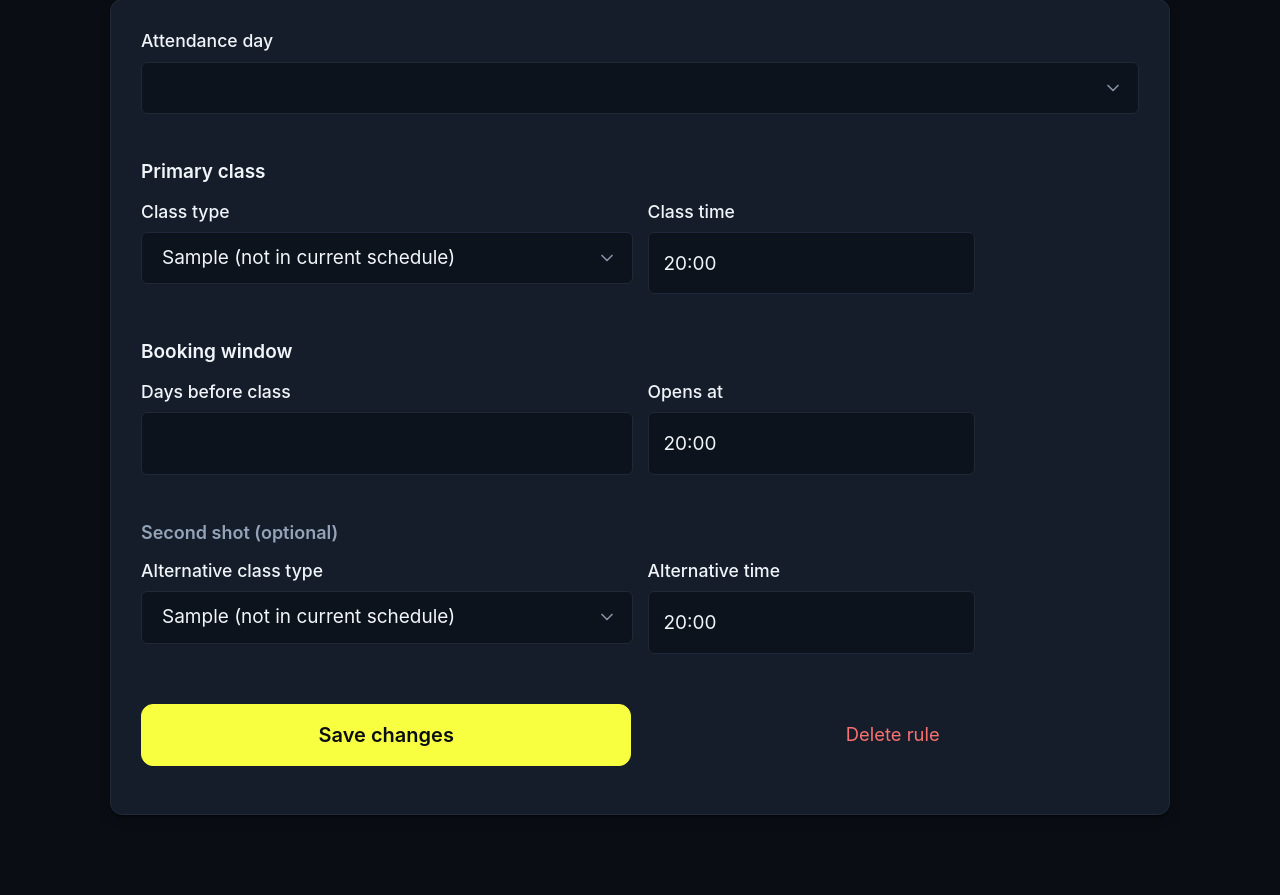
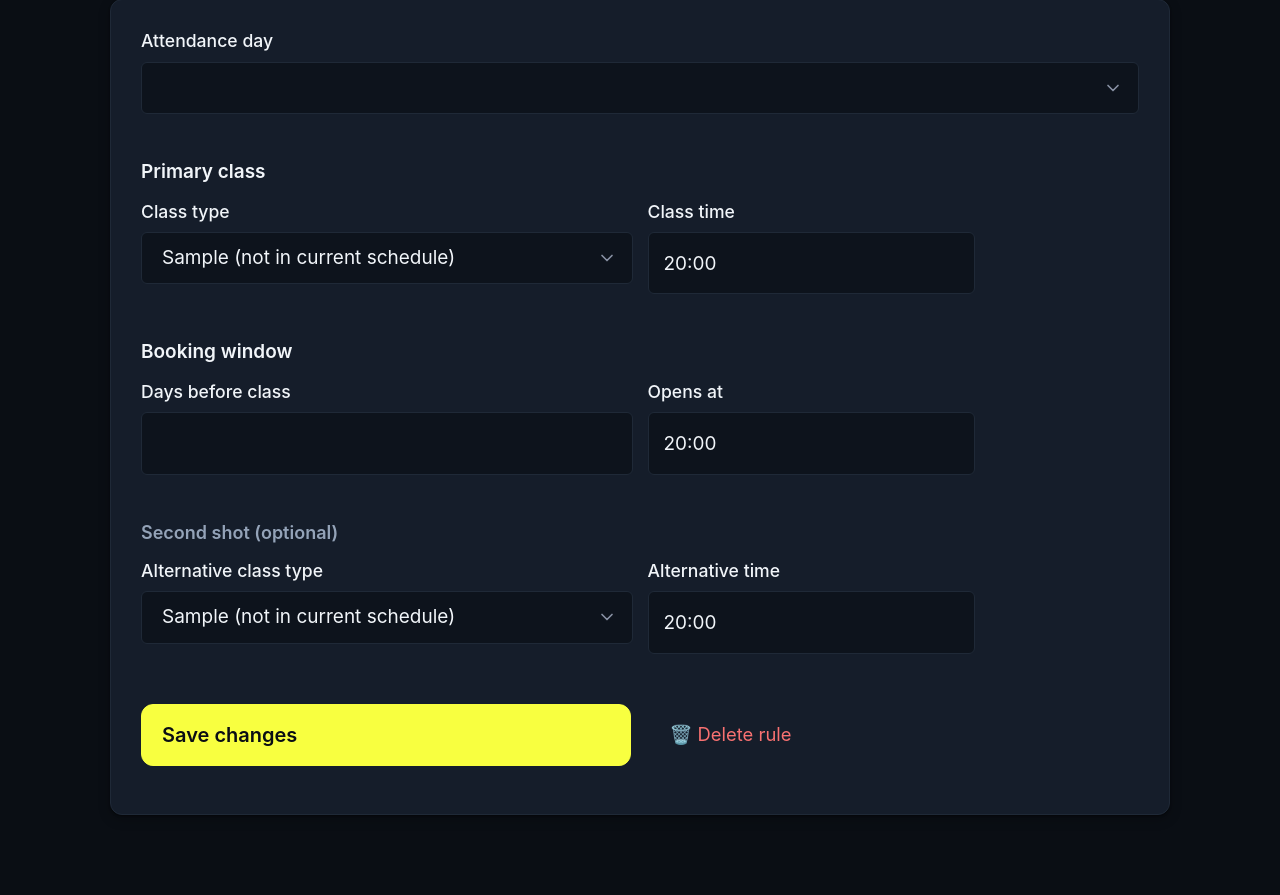
Before and after one commit to jluqueba/wodbuster-booking-scheduler, a Python web app: template src/wodbuster_worker/templates/rules/edit.html in a window 1280 px wide. Shown: the part 312-1207 px from the top of the page. Run offline with Jinja, Linux system fonts and the light colour scheme; the template is opened without the code that fills it: most values are stand-ins (such as "Sample title", 1, 10 or a date in 2020); some libraries are stand-ins or nearby versions; some web fonts are replaced.

Commit message:
feat(ui): icons on Edit / Delete / Cancel action buttons (#51)
Adds the missing icons on row actions so the buttons match the
rest of the app's icon+word language:

- Rules list: ✏️ Edit, 🗑️ Delete.
- Rule edit form: 🗑️ Delete rule.
- History list: 🚫 Cancel.

Also tweaks the base .wb-btn rule (brand.css) to render as an
inline-flex row with 0.35rem gap so the emoji breathes properly
from its label at every size, without needing per-button styling.
Pure visual change — server contract and tests unchanged.

```diff
--- a/src/wodbuster_worker/static/brand.css
+++ b/src/wodbuster_worker/static/brand.css
@@ -433,6 +433,11 @@ button, .wb-btn, [role="button"] {
   font-size: 0.92rem;
   cursor: pointer;
   transition: border-color 0.15s, background 0.15s;
+  /* Anchor icon (emoji / SVG) alongside the label with breathing
+     room; matches the app's "icon + word" button style. */
+  display: inline-flex;
+  align-items: center;
+  gap: 0.35rem;
 }
 button:hover:not(:disabled),
 .wb-btn:hover {
--- a/src/wodbuster_worker/templates/history.html
+++ b/src/wodbuster_worker/templates/history.html
@@ -130,7 +130,7 @@
                 >
                   <input type="hidden" name="_csrf" value="{{ csrf_token }}">
                   <button type="submit" class="wb-btn wb-btn--danger">
-                    Cancel
+                    🚫 Cancel
                   </button>
                 </form>
               {% endif %}
--- a/src/wodbuster_worker/templates/rules/edit.html
+++ b/src/wodbuster_worker/templates/rules/edit.html
@@ -171,7 +171,7 @@
         <form method="post" action="{{ delete_url }}" style="display: inline; margin: 0;"
               onsubmit="return wbConfirm(this, event, 'Delete this rule?')">
           <input type="hidden" name="_csrf" value="{{ csrf_token }}">
-          <button type="submit" class="wb-btn wb-btn--danger">Delete rule</button>
+          <button type="submit" class="wb-btn wb-btn--danger">🗑️ Delete rule</button>
         </form>
       {% endif %}
     </div>
--- a/src/wodbuster_worker/templates/rules/list.html
+++ b/src/wodbuster_worker/templates/rules/list.html
@@ -69,7 +69,7 @@
               {% endif %}
             </td>
             <td class="wb-cell-actions">
-              <a href="/rules/{{ rule.id }}" class="wb-btn">Edit</a>
+              <a href="/rules/{{ rule.id }}" class="wb-btn">✏️ Edit</a>
               <form
                 method="post"
                 action="/rules/{{ rule.id }}/delete"
@@ -77,7 +77,7 @@
                 onsubmit="return wbConfirm(this, event, 'Delete this rule?')"
               >
                 <input type="hidden" name="_csrf" value="{{ csrf_token }}">
-                <button type="submit" class="wb-btn wb-btn--danger">Delete</button>
+                <button type="submit" class="wb-btn wb-btn--danger">🗑️ Delete</button>
               </form>
             </td>
           </tr>
```
